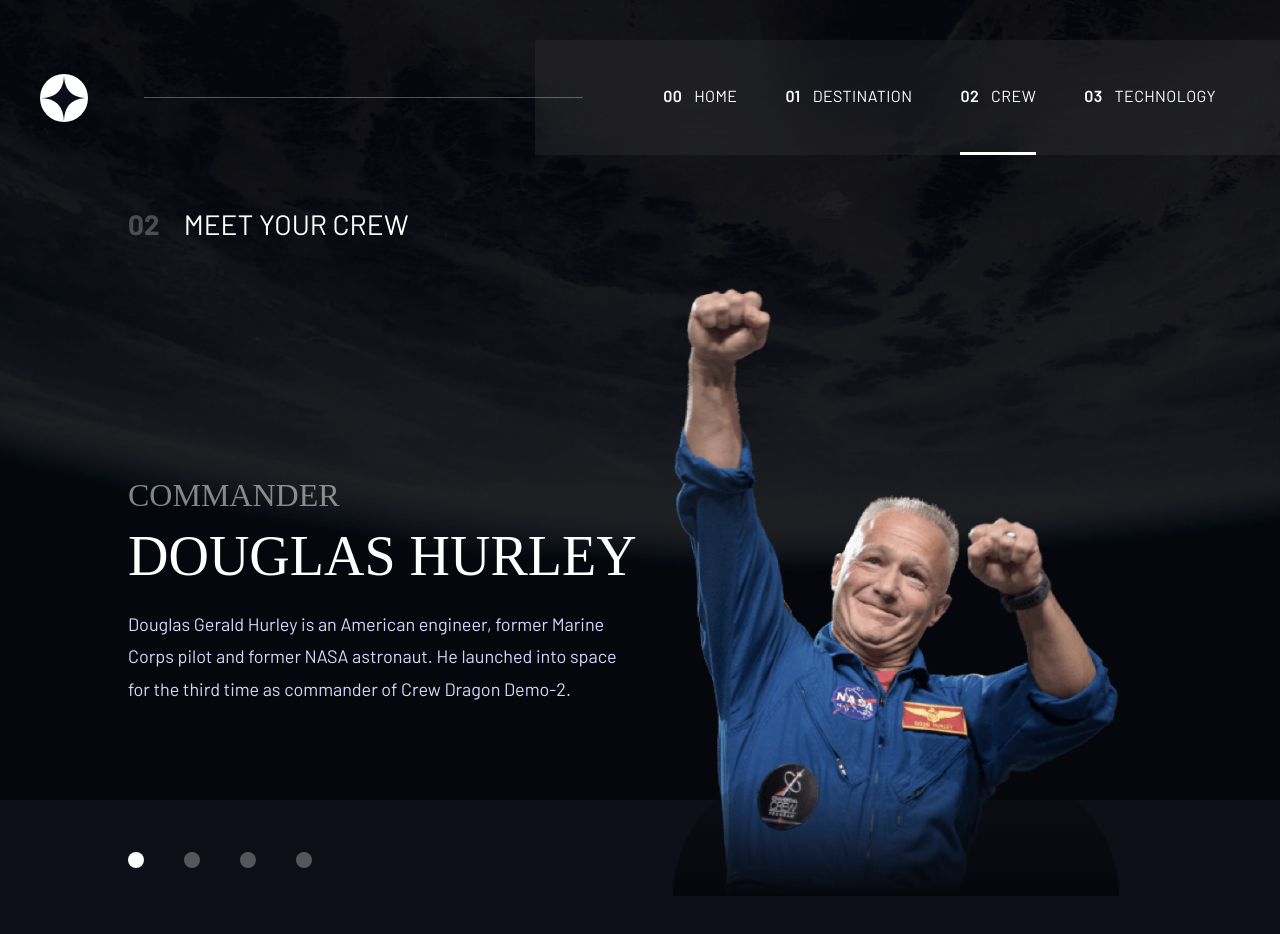
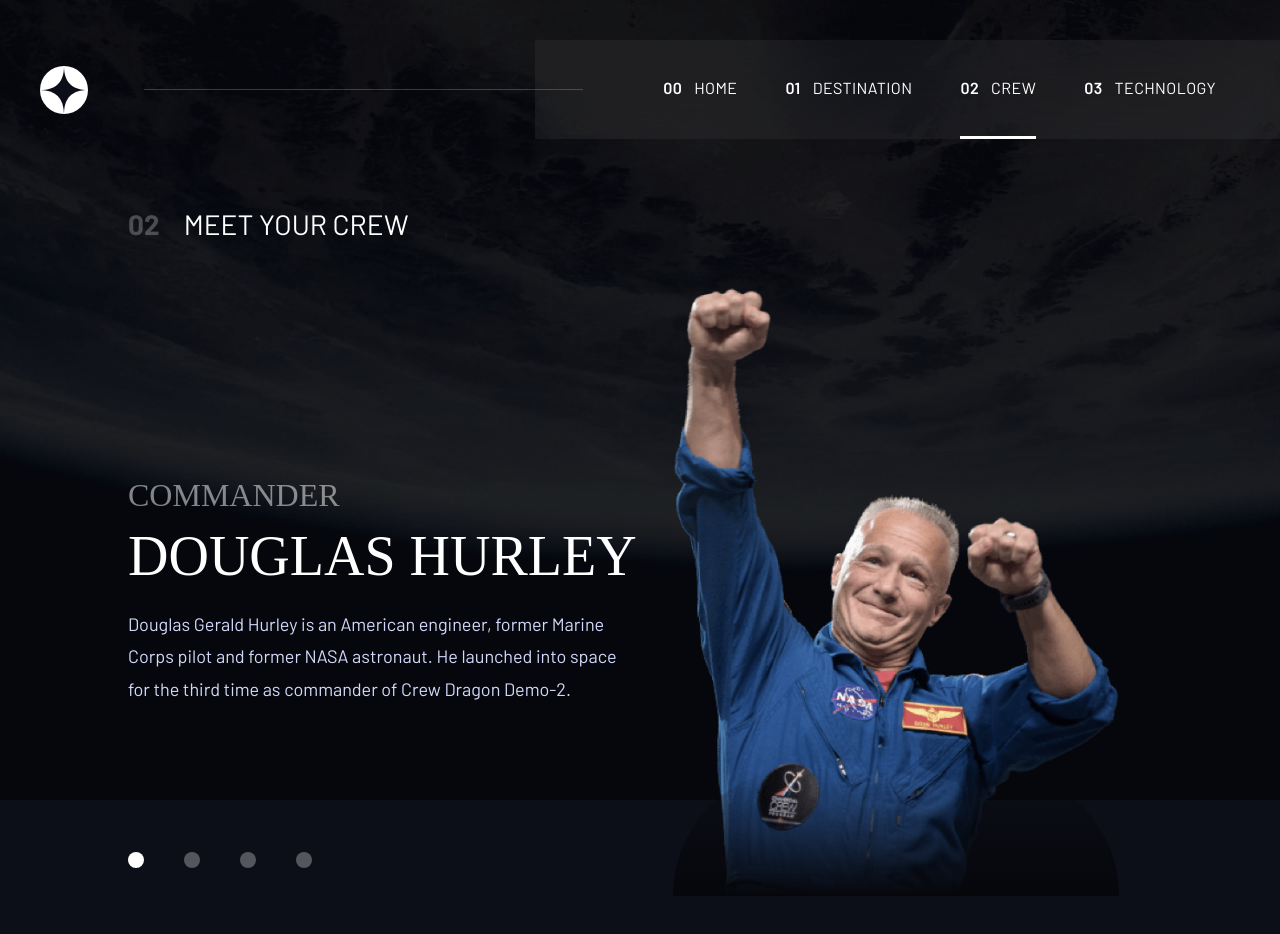
Before and after one commit to l025/fm-c, a Next.js app: page /space-tourism-website/crew in a window 1280 px wide. Shown: the top 934 px of the page. Built offline with nearby package versions, Linux system fonts and the light colour scheme; a web font is replaced by a local one.

Commit message:
fix fm issues

```diff
--- a/app/space-tourism-website/components/header.jsx
+++ b/app/space-tourism-website/components/header.jsx
@@ -41,14 +41,14 @@ export default function Header() {
                 height={48}
               />
             </Link>
-            <div className="hidden xl:block flex-1 w-full h-[1px] ml-4 -mr-12 bg-white/30 relative z-10"></div>
+            <div className="hidden xl:block flex-1 w-full h-[1px] ml-4 -mr-12 bg-white/20 relative z-10"></div>
             <nav className="hidden md:flex nav-text flex-1 w-full pl-16 pr-8 xl:pl-32 xl:pr-16  justify-end gap-12 uppercase backdrop-blur-2xl bg-white/5 text-white">
               {navs.map(nav => (
                 <Link
                   key={nav.no}
                   href={nav.href}
                   className={
-                    'flex gap-3 py-10 border-b-[3px] hover:border-white/50 transition-colors' +
+                    'flex gap-3 py-8 border-b-[3px] hover:border-white/50 transition-colors' +
                     (pathname === nav.href
                       ? ' border-white'
                       : ' border-transparent')
--- a/app/space-tourism-website/crew/content.jsx
+++ b/app/space-tourism-website/crew/content.jsx
@@ -10,10 +10,10 @@ export default function CrewContent({ data }) {
   }, [])
   return (
     <>
-      <main className="flex justify-center items-end min-h-screen bg-neutral-100 ">
+      <div className="flex justify-center items-end min-h-screen bg-neutral-100 ">
         <div
           className={
-            'bg bg-[url("/space-tourism-website/assets/crew/background-crew-mobile.jpg")]' +
+            'bg brightness-50 bg-[url("/space-tourism-website/assets/crew/background-crew-mobile.jpg")]' +
             ' md:bg-[url("/space-tourism-website/assets/crew/background-crew-tablet.jpg")]' +
             ' xl:bg-[url("/space-tourism-website/assets/crew/background-crew-desktop.jpg")]'
           }></div>
@@ -77,7 +77,7 @@ export default function CrewContent({ data }) {
             </div>
           </div>
         </div>
-      </main>
+      </div>
     </>
   )
 }
--- a/app/space-tourism-website/destination/content.jsx
+++ b/app/space-tourism-website/destination/content.jsx
@@ -10,10 +10,10 @@ export default function DestinationContent({ data }) {
   }, [])
   return (
     <>
-      <main className="flex justify-center items-end min-h-screen bg-neutral-100 ">
+      <div className="flex justify-center items-end min-h-screen bg-neutral-100 ">
         <div
           className={
-            'bg justify-center items-start md:items-start min-h-screen bg-neutral-100 bg-cover brightness-50' +
+            'bg brightness-50 justify-center items-start md:items-start min-h-screen bg-neutral-100 bg-cover brightness-50' +
             ' bg-[url("/space-tourism-website/assets/destination/background-destination-mobile.jpg")]' +
             ' md:bg-[url("/space-tourism-website/assets/destination/background-destination-tablet.jpg")]' +
             ' xl:bg-[url("/space-tourism-website/assets/destination/background-destination-desktop.jpg")]'
@@ -85,7 +85,7 @@ export default function DestinationContent({ data }) {
             </div>
           </div>
         </div>
-      </main>
+      </div>
     </>
   )
 }
--- a/app/space-tourism-website/page.jsx
+++ b/app/space-tourism-website/page.jsx
@@ -26,7 +26,7 @@ export default function HomePage() {
                 of this world experience!
               </p>
             </div>
-            <div className="flex-1 flex items-center justify-center py-5 xl:py-auto">
+            <div className="flex-1 flex items-center justify-center xl:justify-end py-5 xl:py-auto xl:self-end">
               <button className="h-s text-primary uppercase bg-white rounded-full flex justify-center items-center w-[144px] h-[144px] md:w-[272px] md:h-[272px] hover:outline-white/10 outline outline-[88px] outline-white/0 transition-all duration-[600ms] hover:text-primary/50	">
                 explore
               </button>
--- a/app/space-tourism-website/style.css
+++ b/app/space-tourism-website/style.css
@@ -14,7 +14,7 @@
 
 @layer utilities {
   .bg {
-    @apply absolute z-0 left-0 top-0 w-full h-full bg-cover brightness-50;
+    @apply absolute z-0 left-0 top-0 w-full h-full bg-cover;
   }
 
   .nav-text {
--- a/app/space-tourism-website/technology/content.jsx
+++ b/app/space-tourism-website/technology/content.jsx
@@ -10,10 +10,10 @@ export default function CrewContent({ data }) {
   }, [])
   return (
     <>
-      <main className="flex justify-center items-end min-h-screen bg-neutral-100 ">
+      <div className="flex justify-center items-end min-h-screen bg-neutral-100 ">
         <div
           className={
-            'bg bg-[url("/space-tourism-website/assets/technology/background-technology-mobile.jpg")]' +
+            'bg brightness-50 bg-[url("/space-tourism-website/assets/technology/background-technology-mobile.jpg")]' +
             ' md:bg-[url("/space-tourism-website/assets/technology/background-technology-tablet.jpg")]' +
             ' xl:bg-[url("/space-tourism-website/assets/technology/background-technology-desktop.jpg")]'
           }></div>
@@ -79,7 +79,7 @@ export default function CrewContent({ data }) {
             </div>
           </div>
         </div>
-      </main>
+      </div>
     </>
   )
 }
```
